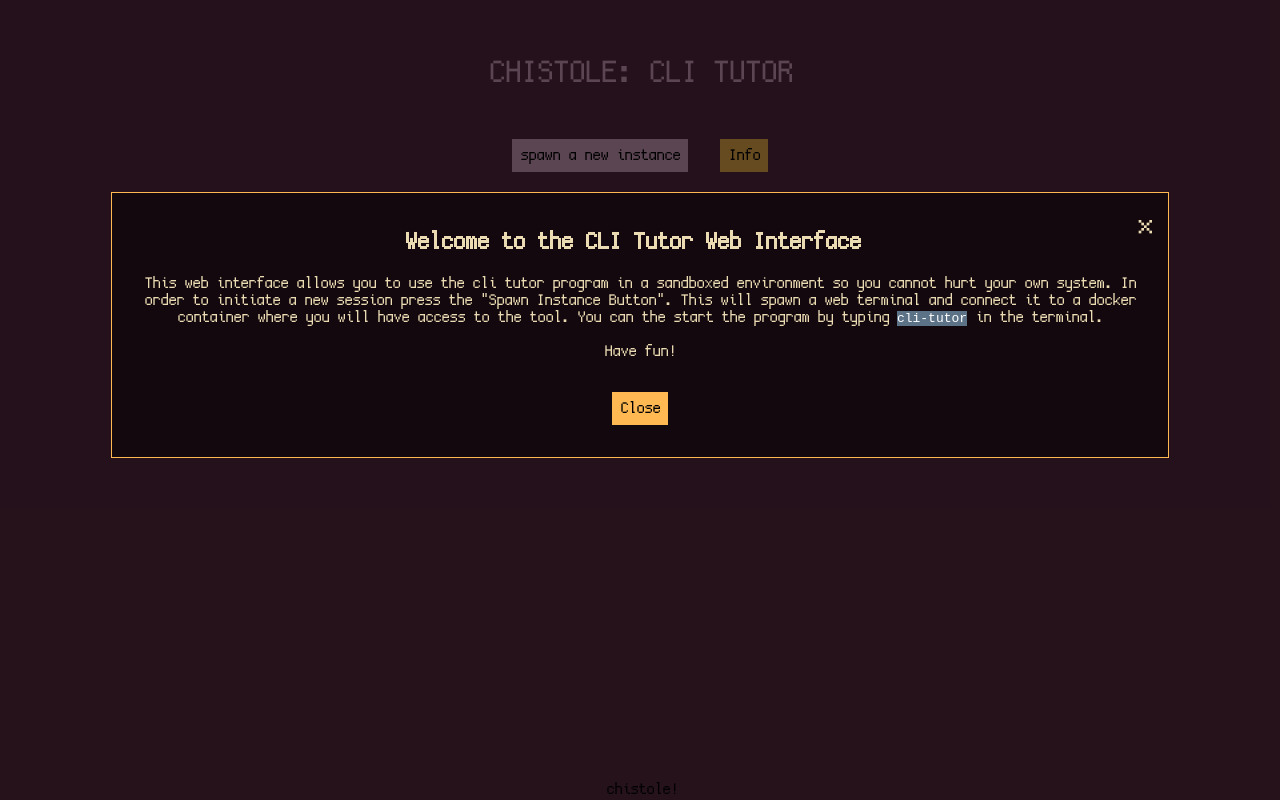
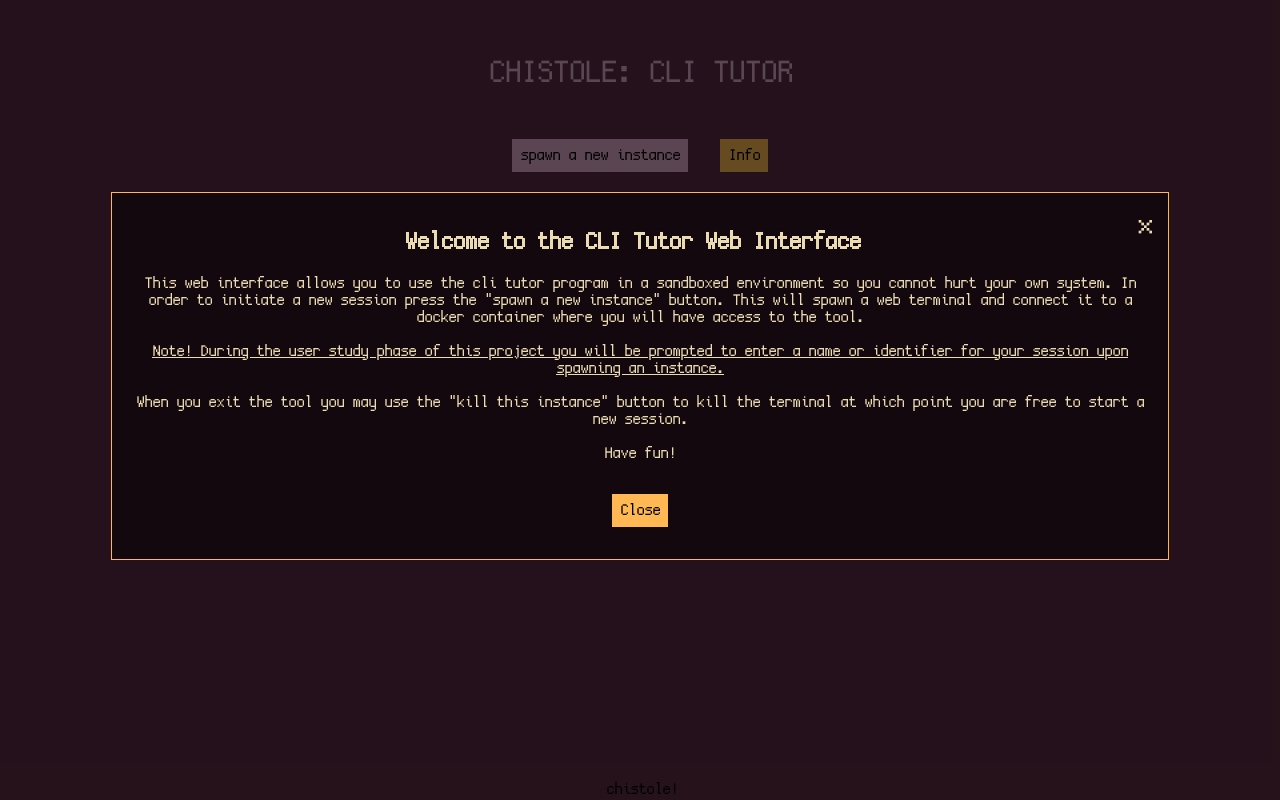
Before and after one commit to qasimwarraich/svelteterm, a Svelte app in the folder frontend/: page / in a window 1280 px wide. Both pictures are taken after a click on the button "Info". Built offline with nearby package versions, Linux system fonts and the light colour scheme.

Commit message:
fix(frontend): Update info message

```diff
--- a/frontend/src/App.svelte
+++ b/frontend/src/App.svelte
@@ -18,9 +18,21 @@
             <p>
                 This web interface allows you to use the cli tutor program in a sandboxed
                 environment so you cannot hurt your own system. In order to initiate a new session
-                press the "Spawn Instance Button". This will spawn a web terminal and connect it to
-                a docker container where you will have access to the tool. You can the start the
-                program by typing <code> cli-tutor</code> in the terminal.
+                press the "spawn a new instance" button. This will spawn a web terminal and connect it to
+                a docker container where you will have access to the tool.
+
+                <br /><br />
+
+                <u>
+                    Note! During the user study phase of this project you will
+                    be prompted to enter a name or identifier for your session
+                    upon spawning an instance.
+                </u>
+
+                <br /><br />
+                When you exit the tool you may use the "kill this instance" button to kill the terminal at which
+                point you are free to start a new session.
+
                 <br /><br />
 
                 Have fun!
```
